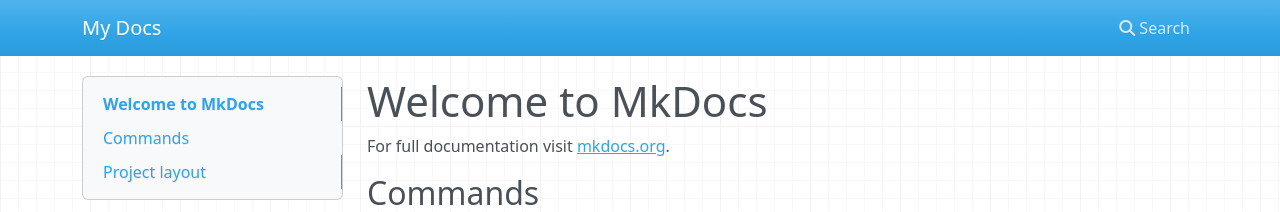
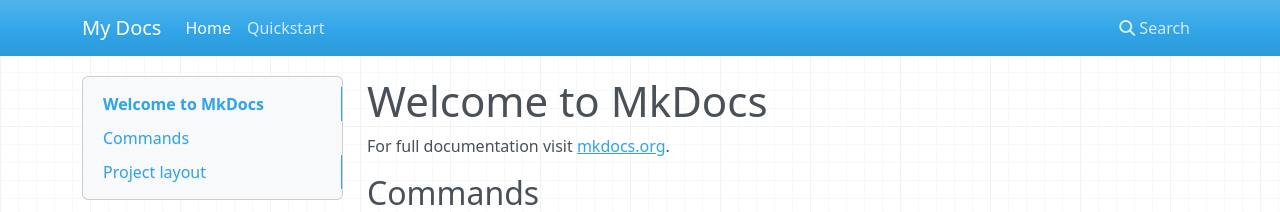
Before and after one commit to mintproject/MINT_USERGUIDE, an MkDocs documentation site: the page built from docs/index.md, in a window 1280 px wide. Shown: the top 212 px of the page. Built offline with MkDocs 1.6.1, drawn with Linux system fonts in a browser that asks for light colours; nearby versions of some CDN libraries.

Commit message:
add quickstart

```diff
--- a/mkdocs.yml
+++ b/mkdocs.yml
@@ -1 +1,4 @@
 site_name: My Docs
+nav:
+  - Home: index.md
+  - Quickstart: quickstart.md
```
